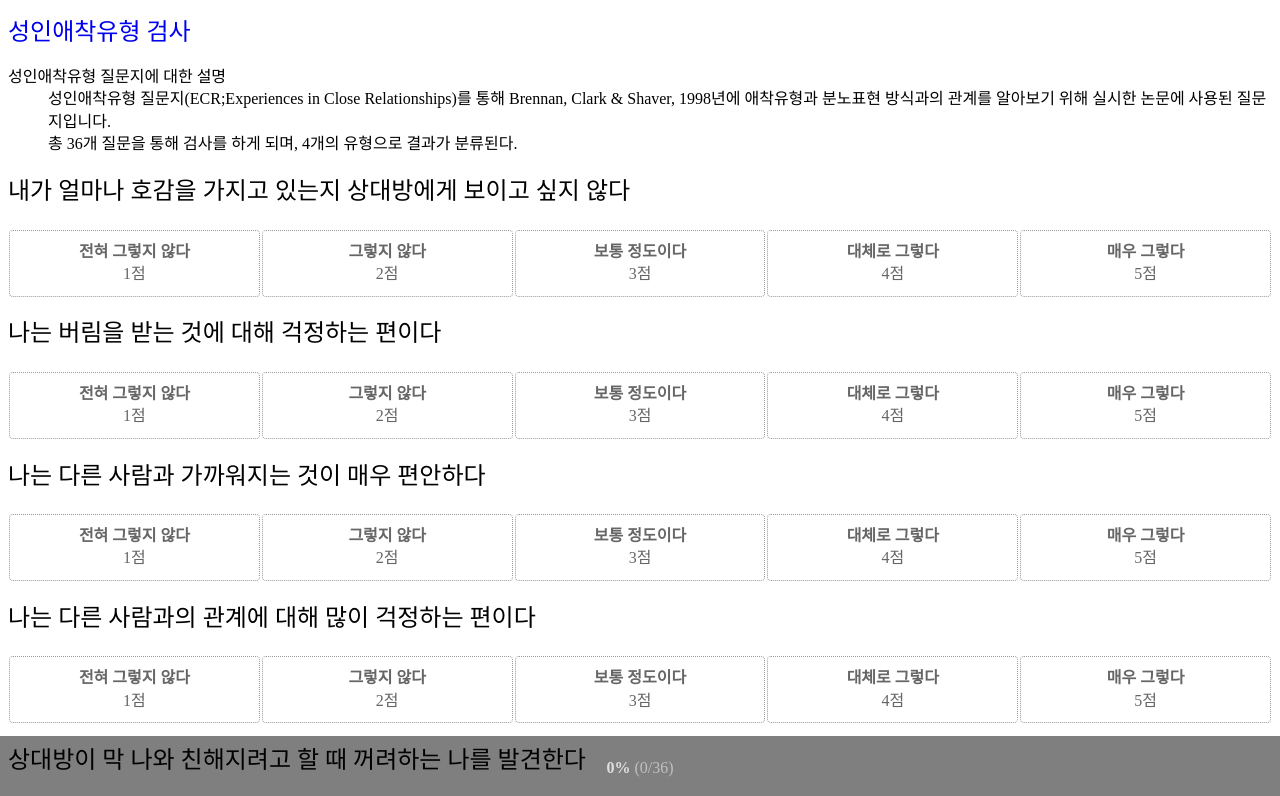
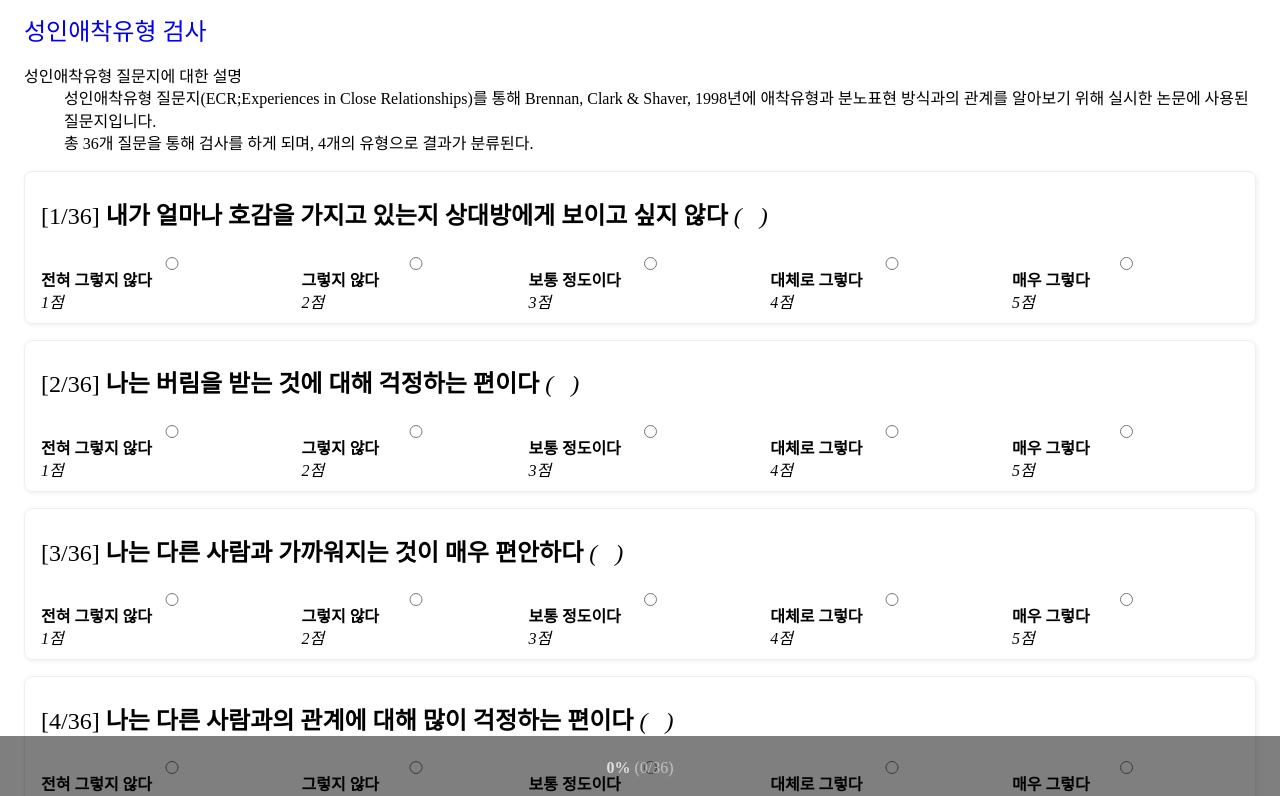
Before and after one commit to oshx/ecr, a Svelte app: page / in a window 1280 px wide. Shown: the top 796 px of the page. Built offline with nearby package versions, Linux system fonts and the light colour scheme.

Commit message:
선택지 다음 선택지로 화면 이동

```diff
--- a/src/components/ExperimentIndicator.svelte
+++ b/src/components/ExperimentIndicator.svelte
@@ -1,22 +1,21 @@
 <script>
-  import { createEventDispatcher } from "svelte";
-
-  const dispatch = createEventDispatcher();
-
   export let total = null;
   export let progress = 0;
+
+  $: completed = progress === total;
 </script>
 
 {#if total}
   <aside>
-    <div>
-      <strong>
-        <i style={`width:${progress / total * 100}%`}></i>
-        <span>{Math.round(progress / total * 100)}%</span>
-        <em>({progress}/{total})</em>
-      </strong>
-      {#if progress === total}
+    <div class:completed>
+      {#if completed}
         <button type="submit">결과 보기</button>
+      {:else}
+        <strong>
+          <i style={`width:${(progress / total) * 100}%`}></i>
+          <span>{Math.round((progress / total) * 100)}%</span>
+          <em>({progress}/{total})</em>
+        </strong>
       {/if}
     </div>
   </aside>
@@ -34,16 +33,22 @@
     bottom: 0;
     left: 0;
     height: 64px;
-    background-color: rgba(0, 0, 0, .5);
+    background-color: rgba(0, 0, 0, 0.5);
     text-align: center;
     font-style: normal;
     font-size: 0;
     line-height: 0;
     white-space: nowrap;
+    transition: height .25s ease-out;
+  }
+
+  div.completed {
+    top: 0;
+    height: auto;
   }
 
   div::before {
-    content: '';
+    content: "";
     display: inline-block;
     vertical-align: middle;
     width: 0;
@@ -63,27 +68,37 @@
     top: 0;
     bottom: 0;
     left: 0;
-    background-color: rgba(33, 66, 99, .75);
+    background-color: rgba(33, 66, 99, 0.75);
     font-style: normal;
     font-weight: 400;
-    transition: width .25s ease-out;
+    transition: width 0.25s ease-out;
   }
 
   em {
     position: relative;
     font-style: normal;
     font-weight: 400;
-    color: rgba(255, 255, 255, .5);
+    color: rgba(255, 255, 255, 0.5);
   }
 
   span {
     position: relative;
     font-style: normal;
-    color: rgba(255, 255, 255, .75);
+    color: rgba(255, 255, 255, 0.75);
   }
 
   button {
+    position: relative;
     display: inline-block;
+    padding: 8px 16px;
+    font-size: 24px;
+    line-height: 1.4;
     vertical-align: middle;
+    background: rgba(0, 0, 0, 0.75);
+    border: 1px solid rgba(0, 0, 0, 0.75);
+    border-radius: 4px;
+    box-sizing: content-box;
+    color: #fff;
+    cursor: pointer;
   }
 </style>
--- a/src/components/ExperimentSheet.svelte
+++ b/src/components/ExperimentSheet.svelte
@@ -4,82 +4,141 @@
 
   export let answerList = [];
 
-  let message = null;
-
-  const onUpdate = async () => {};
+  export let message = null;
 
   const dispatch = createEventDispatcher();
+
+  async function handleUpdate() {
+    return window.document
+      .querySelector(
+        `#experiment-card${answerList.findIndex((value) => !value)}`
+      )
+      ?.scrollIntoView({
+        behavior: "smooth",
+      });
+  }
 
   const createChangeEventHandler = (index) => (changeEvent) => {
     dispatch("select", [index, changeEvent.currentTarget.value]);
   };
-  beforeUpdate(onUpdate);
+
+  beforeUpdate(handleUpdate);
 </script>
 
-<section class="experiment-sheet">
+<div class="experiment-sheet">
   {#if message}
-    <h2 class="experiment-sheet__title experiment-sheet__title--error">
+    <h2 class="experiment-sheet__title">
       {message}
     </h2>
   {:else}
     {#each QuestionList as question, index}
-      <h2 class="experiment-sheet__title">{question}</h2>
-      <div class="experiment-sheet__answer">
+      <div
+        id={`experiment-card${index}`}
+        class="card experiment-sheet__card"
+        class:card--completed={answerList[index]}
+      >
+        <h2 class="card__title">
+          <span>[{index + 1}/{QuestionList.length}]</span>
+          <strong>{question}</strong>
+          <em>
+            (
+            {#if answerList[index]}
+              {answerList[index]}
+            {:else}
+              &nbsp;
+            {/if}
+            )
+          </em>
+        </h2>
+        <div class="selection">
           {#each Object.keys(ScoreLabelMap) as scoreKey}
             <label>
               <input
                 type="radio"
                 name={index}
-              on:change={createChangeEventHandler(index)}
+                on:change|preventDefault={createChangeEventHandler(index)}
                 value={scoreKey}
                 checked={answerList[index] === scoreKey}
               />
-            <span>
               <strong>
                 {ScoreLabelMap[scoreKey]}
               </strong>
               <em>{scoreKey}점</em>
-            </span>
             </label>
           {/each}
         </div>
+      </div>
     {/each}
   {/if}
-</section>
+</div>
 
 <style>
-  .experiment-sheet {
+  .card {
     display: block;
+    margin: 16px auto 0;
+    padding: 8px 16px;
+    border: 1px solid #eee;
+    border-radius: 8px;
+    box-shadow: 1px 1px 4px #eee;
+  }
+
+  .card.card--completed {
+    background-color: #eee;
+    box-shadow: 0 0 4px #eee;
+  }
+
+  .selection {
+    display: flex;
+    align-items: stretch;
+  }
+
+  .selection label {
+    position: relative;
+    display: flex;
+    justify-content: stretch;
+    flex-direction: column;
+    justify-self: stretch;
+    flex-grow: 1;
+  }
+
+  .item {
+    display: block;
+    padding: 12px 8px;
+    font-size: 16px;
+    line-height: 1.4;
+    text-align: center;
+    white-space: normal;
+    word-break: keep-all;
+    color: #666;
+  }
+
+  .item--hidden {
+    position: absolute;
+    width: 0;
+    height: 0;
+    overflow: hidden;
+    opacity: 0;
+  }
+
+  .card__title {
+    font-size: 24px;
   }
 
   .experiment-sheet__title {
+    color: #f00;
     font-size: 24px;
   }
 
-  .experiment-sheet__title.experiment-sheet__title--error {
-    color: #f00;
+  label {
+    position: relative;
   }
 
-  .experiment-sheet__answer {
-    display: flex;
-  }
-
-  .experiment-sheet__answer label {
-    position: relative;
-    display: block;
-    flex: 1;
-    white-space: nowrap;
-    text-align: center;
-    font-size: 0;
-    line-height: 0;
-  }
-
-  .experiment-sheet__answer label,
-  .experiment-sheet__answer label * {
+  label,
+  label * {
     cursor: pointer;
   }
 
-  .experiment-sheet__answer label::after {
+  label::after {
     content: "";
     display: inline-block;
     width: 0;
@@ -87,12 +146,7 @@
     vertical-align: middle;
   }
 
-  .experiment-sheet__answer label input {
-    position: absolute;
-    opacity: 0;
-  }
-
-  .experiment-sheet__answer label span {
+  label span {
     display: inline-block;
     padding: 12px 8px;
     font-size: 16px;
@@ -104,21 +158,21 @@
     color: #666;
   }
 
-  .experiment-sheet__answer label span::before {
-    content: "";
+  label span::before {
+    content: "\2713";
     position: absolute;
-    top: 0;
-    right: 0;
-    bottom: 0;
-    left: 0;
+    top: 50%;
+    right: 50%;
+    bottom: 50%;
+    left: 50%;
     opacity: 0;
     border-radius: 4px;
-    background-color: #eee;
     transition: opacity 0.25s ease-out;
-    box-shadow: inset 0 0 8px 8px #369;
+    font-size: 32px;
+    line-height: 1.4;
   }
 
-  .experiment-sheet__answer label span::after {
+  label span::after {
     content: "";
     position: absolute;
     top: 1px;
@@ -129,26 +183,27 @@
     border-radius: 4px;
   }
 
-  .experiment-sheet__answer label input:checked + span {
-    color: #369;
+  label input:checked + span {
+    background-color: #369;
+    color: #aaa;
   }
 
-  .experiment-sheet__answer label input:checked + span::before {
+  label input:checked + span::before {
     opacity: 1;
   }
 
-  .experiment-sheet__answer label input:checked + span::after {
+  label input:checked + span::after {
     border-style: solid;
     border-color: #369;
   }
 
-  .experiment-sheet__answer label span strong {
+  label span strong {
     position: relative;
     display: block;
     font-style: normal;
   }
 
-  .experiment-sheet__answer label span em {
+  label span em {
     position: relative;
     display: block;
     font-style: normal;
--- /dev/null
+++ b/src/components/Message.svelte
@@ -0,0 +1,70 @@
+<script>
+  import { createEventDispatcher } from "svelte";
+
+  export let message = null;
+  const dispatch = createEventDispatcher();
+
+  function handleResolve() {
+    dispatch("resolve");
+  }
+</script>
+
+{#if message}
+  <label>
+    <span>
+      <button on:click={handleResolve}>!</button>
+      <strong>{message}</strong>
+    </span>
+  </label>
+{/if}
+
+<style>
+  label {
+    display: block;
+    position: fixed;
+    top: 0;
+    right: 0;
+    bottom: 0;
+    left: 0;
+    background-color: rgba(255, 255, 255, 0.8);
+    text-align: center;
+    white-space: nowrap;
+    font-size: 0;
+    line-height: 0;
+    -webkit-touch-callout: none;
+    -webkit-user-select: none;
+    -khtml-user-select: none;
+    -moz-user-select: none;
+    -ms-user-select: none;
+    user-select: none;
+  }
+
+  label::before {
+    content: "";
+    display: inline-block;
+    width: 0;
+    height: 100%;
+    vertical-align: middle;
+  }
+
+  span {
+    display: inline-block;
+    font-size: 24px;
+    line-height: 1.4;
+    text-align: center;
+    white-space: normal;
+    vertical-align: middle;
+  }
+  button {
+    display: inline-block;
+    min-width: 24px;
+    font-size: 24px;
+    line-height: 24px;
+    padding: 4px;
+    border: 1px solid #333;
+    border-radius: 4px;
+    background-color: #f00;
+    color: #fff;
+    box-sizing: content-box;
+  }
+</style>
--- /dev/null
+++ b/src/components/layouts/Corset.svelte
@@ -0,0 +1,11 @@
+<div>
+  <slot />
+</div>
+
+<style>
+  div {
+    margin: 0 auto;
+    max-width: 1280px;
+    padding: 0 16px;
+  }
+</style>
--- a/src/core/ecr.js
+++ b/src/core/ecr.js
@@ -12,15 +12,14 @@ import {
 const convertAnswerToChunk = (answerList, unit) =>
   Array(Math.ceil(answerList.length / unit))
     .fill(null)
-    .map((_, index) => {
-      console.debug();
-      return Number(
+    .map((_, index) =>
+      Number(
         answerList
           .slice()
           .slice(index * unit, index * unit + unit)
           .join("")
-      );
-    });
+      )
+    );
 
 const convertChunkToParam = (chunkList) =>
   chunkList.map((chunk) => encode(parseInt(chunk, 6))).join(SEPARATOR);
--- a/src/pages/Experiment.page.svelte
+++ b/src/pages/Experiment.page.svelte
@@ -7,29 +7,42 @@
   import InformationSheet from "../components/InformationSheet.svelte";
   import ExperimentSheet from "../components/ExperimentSheet.svelte";
   import ExperimentIndicator from "../components/ExperimentIndicator.svelte";
+  import Message from "../components/Message.svelte";
+  import Corset from "../components/layouts/Corset.svelte";
 
-  export let params;
+  let message = null;
+  let answerList = Array(QuestionList.length).fill(0);
 
-  console.log(params);
+  function resolveMessage() {
+    message = null;
+  }
 
-  const answerList = Array(QuestionList.length).fill(0);
+  function handleSelect(customEvent) {
+    answerList[customEvent.detail[0]] = customEvent.detail[1];
+  }
 
-  const handleSelect = (customEvent) => {
-    answerList[customEvent.detail[0]] = customEvent.detail[1];
-  };
-  const handleGoToResult = () => {
-    push(href(PATH_RESULT, { result: convertAnswerToParam(answerList) }));
-  };
+  function handleSubmit() {
+    try {
+      const result = convertAnswerToParam(answerList);
+      return push(href(PATH_RESULT, { result }));
+    } catch (error) {
+      message = error.message;
+    }
+  }
 </script>
 
 <svelte:head>
   <title>검사 시작 - {SERVICE_NAME}</title>
 </svelte:head>
-<form on:submit|preventDefault={handleGoToResult}>
-  <input type="hidden" name='answer' value={''} />
-  <TopNavigation />
-  <InformationSheet />
-  <ExperimentSheet on:select={handleSelect} answerList={answerList} />
-  <ExperimentIndicator progress={answerList.filter(answer => answer !== 0).length}
-                       total={answerList.length} />
-</form>
+<Corset>
+  <form on:submit|preventDefault={handleSubmit}>
+    <TopNavigation />
+    <InformationSheet />
+    <ExperimentSheet {answerList} on:select={handleSelect} />
+    <ExperimentIndicator
+      progress={answerList.filter((answer) => answer !== 0).length}
+      total={answerList.length}
+    />
+    <Message {message} on:resolve={resolveMessage} />
+  </form>
+</Corset>
--- a/src/router/helper.js
+++ b/src/router/helper.js
@@ -1,11 +1,12 @@
 import { parse, compile } from "path-to-regexp";
 export * from "svelte-spa-router";
-import queryString from "query-string";
+import queryStringTool from "query-string";
+export { queryStringTool };
 
 export const href = (path, params = {}, options = {}) => {
   const tokens = parse(path);
   const queries = ((query) => (query ? `?${query}` : ""))(
-    queryString.stringify(
+    queryStringTool.stringify(
       Object.keys(params).reduce((result, current) => {
         if (tokens.some((token) => token.name === current)) {
           return result;
```
Lines whose indentation alone changed are shown as unchanged.
